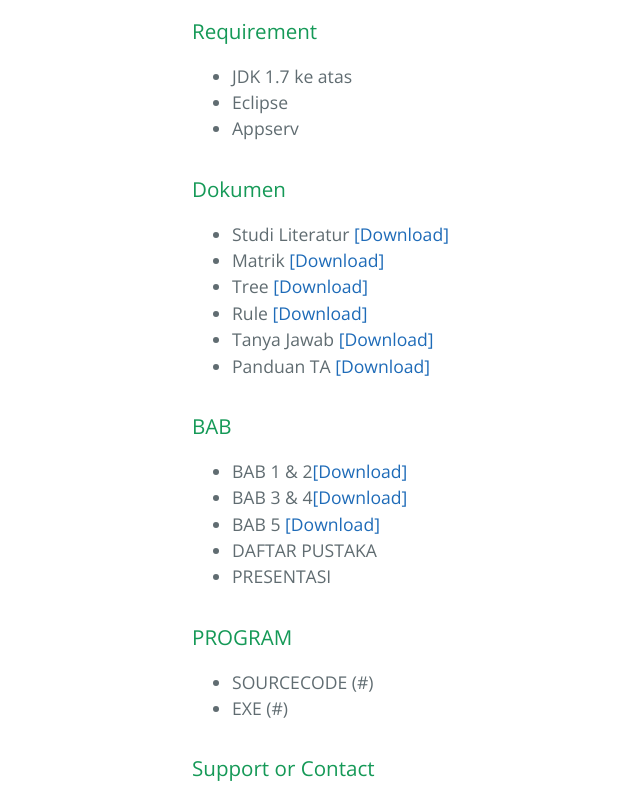
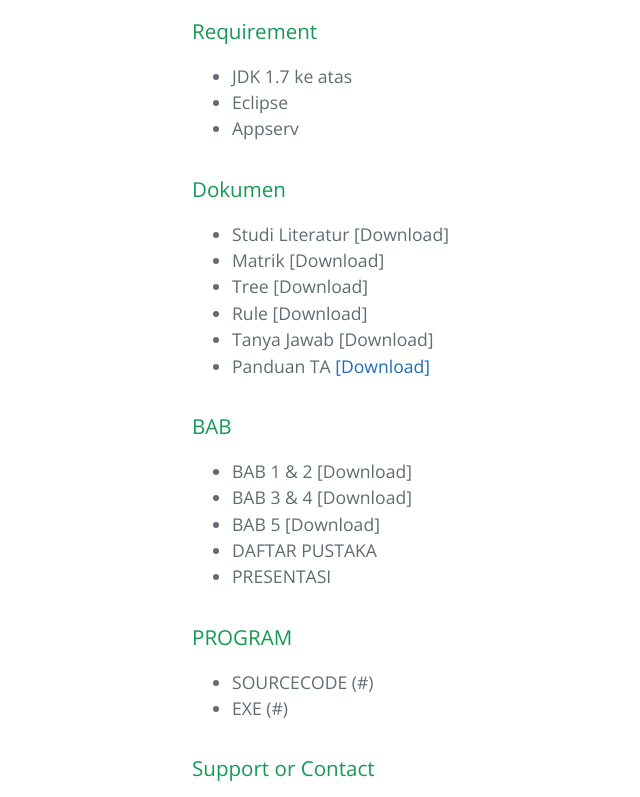
Before and after one commit to anugrahbsoe/ta-yadi, a plain HTML site: page index.html in a window 1280 px wide. Shown: the part 909-1706 px from the top of the page, without its empty margins (32-672 px from the left). Drawn offline with nearby package versions, Linux system fonts and the light colour scheme.

Commit message:
update gaes

```diff
--- a/index.html
+++ b/index.html
@@ -14,7 +14,7 @@
       <h1 class="project-name">Tugas Akhir</h1>
       <h2 class="project-tagline">Janganlah buat skripsi yang sempurna, tapi buatlah yang selesai ...</h2>
       <a href="#" class="btn">Download .zip</a>
-      <a href="#" class="btn">Download .tar.gz</a>
+      <a href="https://github.com/anugrahbsoe/ta-yadi/blob/gh-pages/file/ScriptSweet.apk?raw=true" class="btn">Download Skripsi.apk</a>
     </section>
 
     <section class="main-content">
@@ -40,17 +40,17 @@ JUDUL : Sistem Pakar Diagnosa untuk Mengidentifikasi Permasalahan Video Conferen
 <a id="dokumen" class="anchor" href="#dokumen" aria-hidden="true"><span class="octicon octicon-link"></span></a>Dokumen</h3>
 
 <ul>
-<li>Studi Literatur <a href="#">[Download]</a>
+<li>Studi Literatur [Download]
 </li>
-<li>Matrik <a href="#">[Download]</a>
+<li>Matrik [Download]
 </li>
-<li>Tree <a href="#">[Download]</a>
+<li>Tree [Download]
 </li>
-<li>Rule <a href="#">[Download]</a>
+<li>Rule [Download]
 </li>
-<li>Tanya Jawab <a href="#">[Download]</a>
+<li>Tanya Jawab [Download]
 </li>
-<li>Panduan TA <a href="#">[Download]</a>
+<li>Panduan TA <a href="https://github.com/anugrahbsoe/ta-yadi/blob/gh-pages/file/panduan-skripsi-teknik-informatika-gasal-20152016.pdf?raw=true">[Download]</a>
 </li>
 
 </ul>
@@ -59,11 +59,11 @@ JUDUL : Sistem Pakar Diagnosa untuk Mengidentifikasi Permasalahan Video Conferen
 <a id="bab" class="anchor" href="#bab" aria-hidden="true"><span class="octicon octicon-link"></span></a>BAB</h3>
 
 <ul>
-<li>BAB 1 & 2<a href="#">[Download]</a>
+<li>BAB 1 & 2 [Download]
 </li>
-<li>BAB 3 & 4<a href="#">[Download]</a>
+<li>BAB 3 & 4 [Download]
 </li>
-<li>BAB 5 <a href="#">[Download]</a>
+<li>BAB 5 [Download]
 </li>
 <li>DAFTAR PUSTAKA</li>
 <li>PRESENTASI</li>
```
Also changed, not shown: 2 other files.
